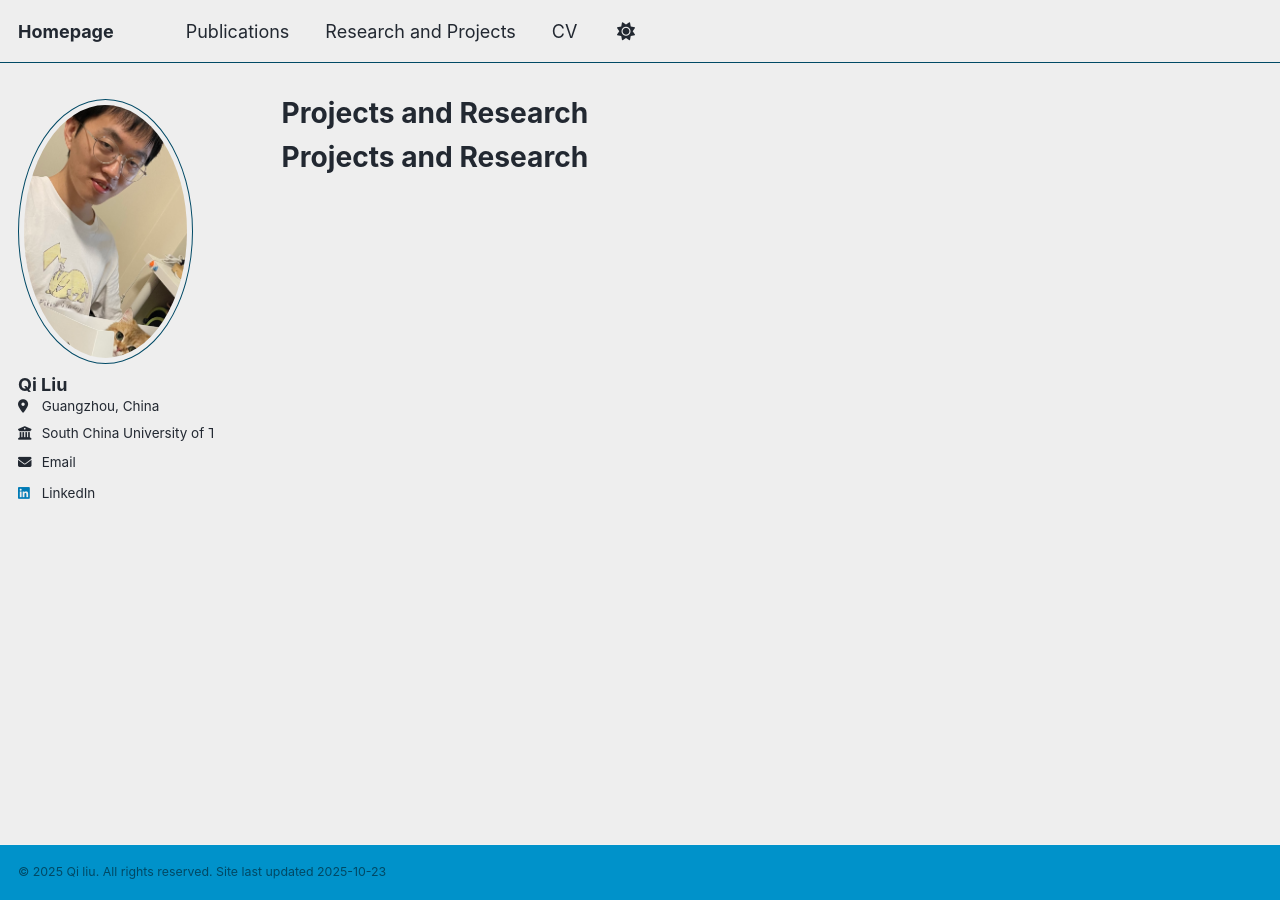
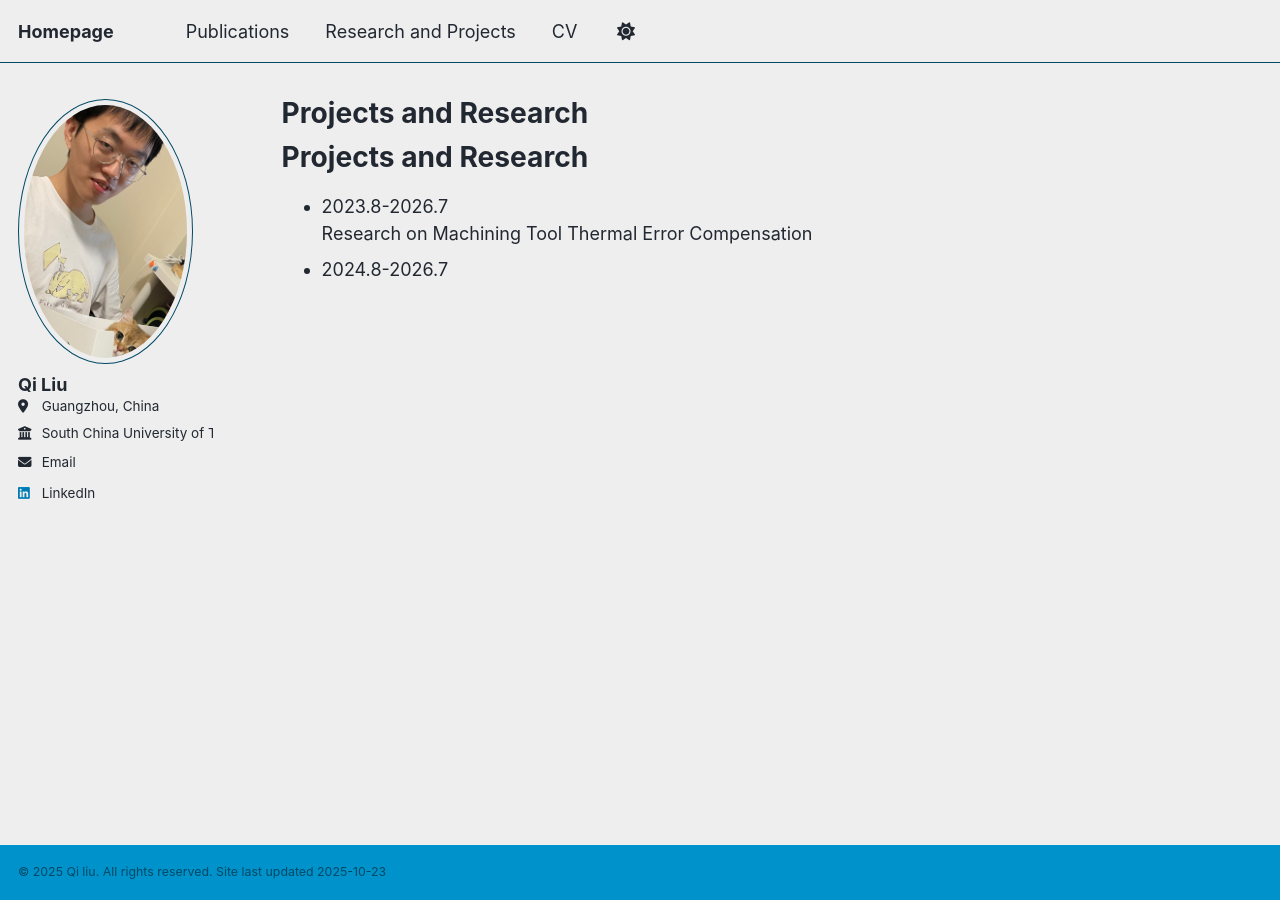
Before and after one commit to qiliu0701/qiliu0701.github.io, a Jekyll site: the page built from _pages/non-menu-page.md, in a window 1280 px wide. Built offline with Jekyll 4.4.1, drawn with Linux system fonts in a browser that asks for light colours; a script that is not in the unit is left out.

Commit message:
Update non-menu-page.md

```diff
--- a/_pages/non-menu-page.md
+++ b/_pages/non-menu-page.md
@@ -9,3 +9,6 @@ redirect_from:
 
 Projects and Research
 ======
+* 2023.8-2026.7
+Research on Machining Tool Thermal Error Compensation
+* 2024.8-2026.7
```
